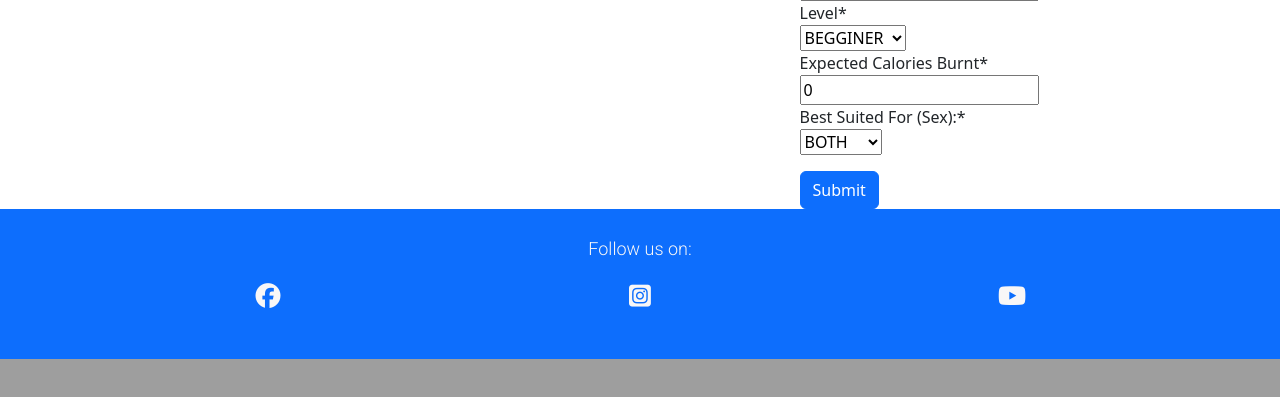
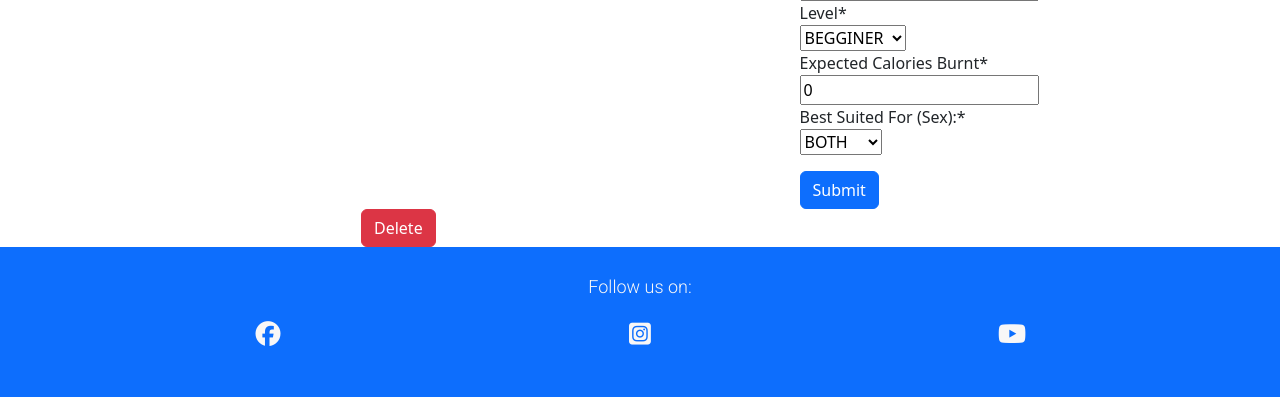
Before and after one commit to eandablo/gympals, a Django app: template templates/exercise_edit.html in a window 1280 px wide. Shown: the part 1246-1643 px from the top of the page. Before the commit the page ends 1605 px from the top, so only its background shows below. Run offline with Django 3.2, Linux system fonts and the light colour scheme; the template is opened without the code that fills it: values that come from a table or form of the project are taken from there, others are empty; some libraries are stand-ins or nearby versions.

Commit message:
add delete button to remove exercise in edit_exercise page

```diff
--- a/templates/exercise_edit.html
+++ b/templates/exercise_edit.html
@@ -22,6 +22,13 @@
             </form>
         </div>
     </div>
+    <div class="row">
+        <div class="col-md-6 offset-md-3">
+            <form method="POST" action="{% url 'delete_exercise' exercise.id %}">
+                {% csrf_token %}
+                <button type="submit" name="exercise_id" value="{{ exercise.id }}" class="btn btn-danger">Delete</button>
+            </form>
+        </div>
     </div>
 </div>
 
```
Lines whose indentation alone changed are shown as unchanged.
